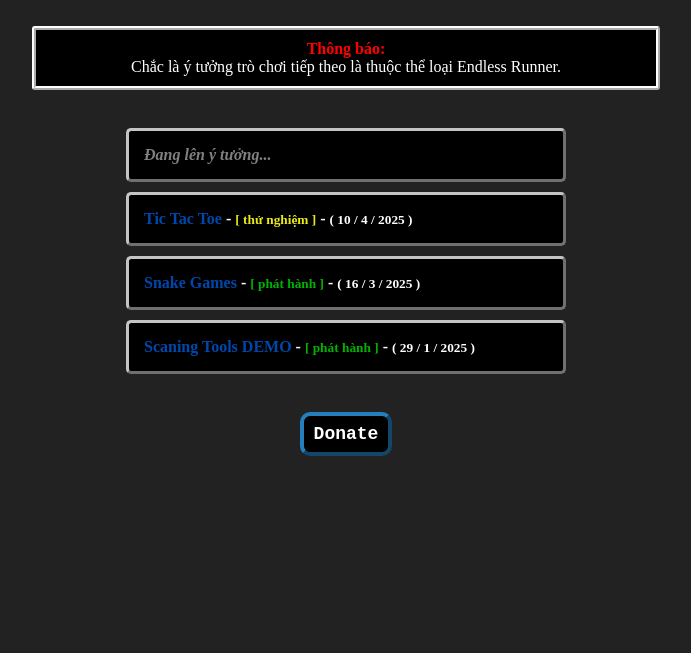
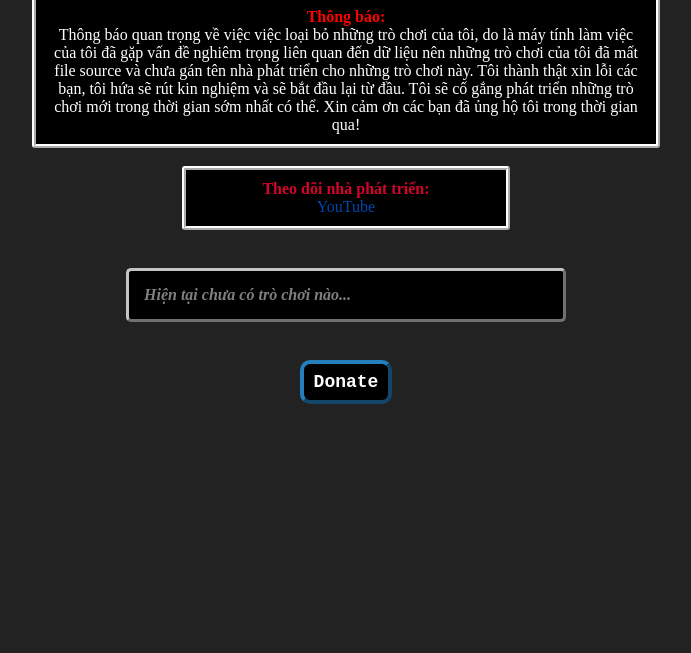
Before and after one commit to ngtrduongvn/ngtrduong-vault, a plain HTML site: page index.html in a window 1280 px wide. Shown: the part 147-800 px from the top of the page, without its empty margins (294-985 px from the left). Drawn offline with Linux system fonts and the light colour scheme.

Commit message:
25.4.27 Changed

```diff
--- a/index.html
+++ b/index.html
@@ -12,24 +12,32 @@
     <body>
         <!-- Main -->
         <center>
-            <img class="logo" src="assets/image/logo.png" alt="logo">
-            <font color="lightgray"><p><b>Chào mừng bạn đến với trang web chứa các trò chơi do ngtrduong phát triển!</b></p></font>
-        <br>
+            <img class="logo" src="assets/image/logo.png" alt="logo"><br>
+            <font color="lightgray"><b>Chào mừng bạn đến với trang web chứa các trò chơi do ngtrduong phát triển!</b></font>
+        <br><br>
 
         <!-- Tin tức -->
         <div class="news">
             <font color="red"><b>Thông báo:</b></font><br>
-            Chắc là ý tưởng trò chơi tiếp theo là thuộc thể loại Endless Runner.
+            Thông báo quan trọng về việc việc loại bỏ những trò chơi của tôi, do là máy tính làm việc của tôi đã gặp vấn đề
+            nghiêm trọng liên quan đến dữ liệu nên những trò chơi của tôi đã mất file source và chưa gán tên nhà phát triển
+            cho những trò chơi này. Tôi thành thật xin lỗi các bạn, tôi hứa sẽ rút kin nghiệm và sẽ bắt đầu lại từ đầu. Tôi
+            sẽ cố gắng phát triển những trò chơi mới trong thời gian sớm nhất có thể. Xin cảm ơn các bạn đã ủng hộ tôi trong
+            thời gian qua!<br>
+        </div>
+        <br>
+
+        <!-- Theo dõi kênh-->
+        <div class="follow">
+            <font color="#D2042D"><b>Theo dõi nhà phát triển:</b></font><br>
+            <a href="https://www.youtube.com/@ngtrduonggames" target="_blank">YouTube</a>
         </div>
         </center>
         <br>
 
         <!-- Trò chơi -->
         <div class="games-box">
-            <div class="games"><b><i><font color="gray">Đang lên ý tưởng...</font></i></b></div>
-            <div class="games"><b><a href="https://drive.google.com/uc?export=download&id=145vE_D6fe8s3i4HFbTpl3GAUw3q9pTed" target="_blank">Tic Tac Toe</a> - <small class="status-beta">[ thử nghiệm ]</small> - <small class="">( 10 / 4 / 2025 )</small></b></div>
-            <div class="games"><b><a href="https://drive.google.com/uc?export=download&id=1Z7YHpgq8qHAT4EgJ6arNJ8tKFCbRKgUU" target="_blank">Snake Games</a> - <small class="status">[ phát hành ]</small> - <small class="">( 16 / 3 / 2025 )</small></b></div>
-            <div class="games"><b><a href="https://drive.google.com/uc?export=download&id=1JOu9Ha4u18DFWsVA5r1Ps9uhxR89_MK_" target="_blank">Scaning Tools DEMO</a> - <small class="status">[ phát hành ]</small> - <small class="">( 29 / 1 / 2025 )</small></b></div>
+            <div class="games"><b><i><font color="gray">Hiện tại chưa có trò chơi nào...</font></i></b></div>
         </div>
 
         <br>
--- a/style.css
+++ b/style.css
@@ -10,6 +10,13 @@ body {
 
 .news {
     width: 600px;
+    padding: 10px;
+    border: 4px ridge #ffffff;
+    border-radius: 3px;
+    background-color: #000000;
+}
+.follow {
+    width: 300px;
     padding: 10px;
     border: 4px ridge #ffffff;
     border-radius: 3px;
@@ -49,6 +56,7 @@ a:hover {
 .games {
     display: flex;
     align-items: center;
+    text-align: center;
     margin-bottom: 10px;
     padding: 15px;
     border: 3px outset #c4c4c4;
```
